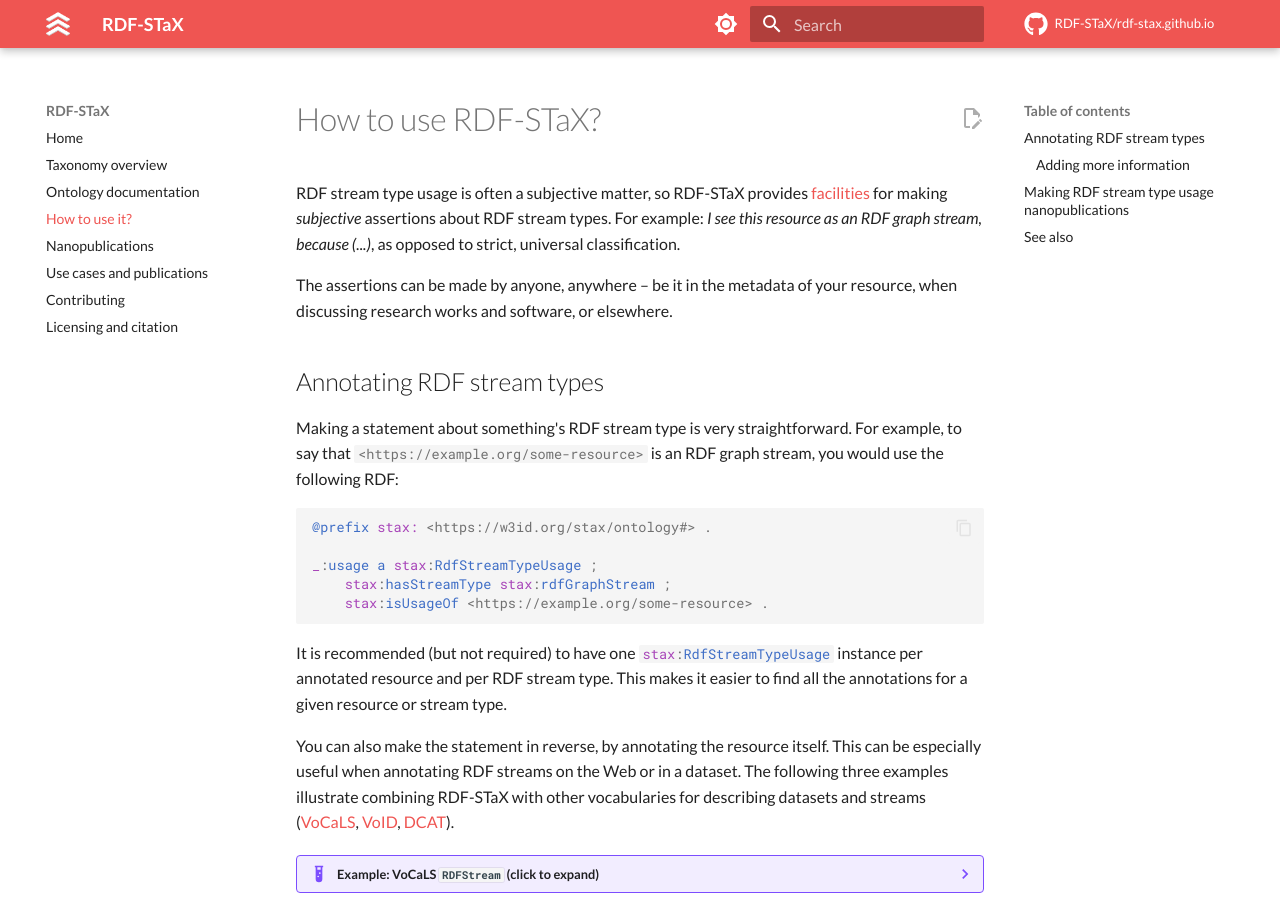
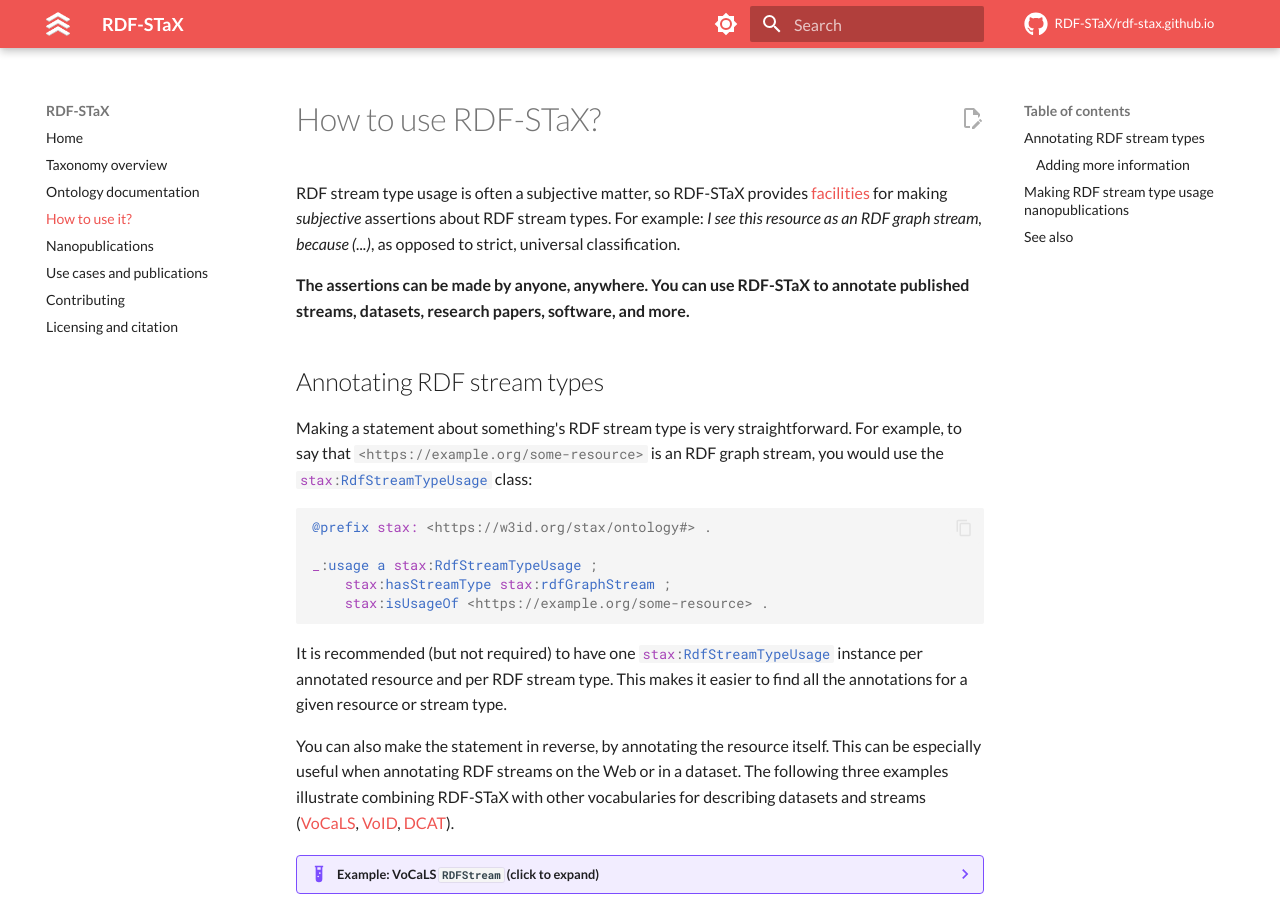
Before and after one commit to RDF-STaX/rdf-stax.github.io, an MkDocs documentation site: the page built from docs/use-it.md, in a window 1280 px wide and 900 px high. Built offline with MkDocs 1.6.1 and Material for MkDocs 9.7.7, drawn with Linux system fonts in a browser that asks for light colours; comment, search, counter and statistics services are not loaded; the version menu is left out.

Commit message:
Expand usage notes

````diff
--- a/docs/use-it.md
+++ b/docs/use-it.md
@@ -2,11 +2,11 @@
 
 RDF stream type usage is often a subjective matter, so RDF-STaX provides [facilities](ontology.md) for making *subjective* assertions about RDF stream types. For example: *I see this resource as an RDF graph stream, because (...)*, as opposed to strict, universal classification.
 
-The assertions can be made by anyone, anywhere – be it in the metadata of your resource, when discussing research works and software, or elsewhere.
+**The assertions can be made by anyone, anywhere. You can use RDF-STaX to annotate published streams, datasets, research papers, software, and more.**
 
 ## Annotating RDF stream types
 
-Making a statement about something's RDF stream type is very straightforward. For example, to say that `#!turtle <https://example.org/some-resource>` is an RDF graph stream, you would use the following RDF:
+Making a statement about something's RDF stream type is very straightforward. For example, to say that `#!turtle <https://example.org/some-resource>` is an RDF graph stream, you would use the `#!turtle stax:RdfStreamTypeUsage` class:
 
 ```turtle
 @prefix stax: <https://w3id.org/stax/ontology#> .
````
